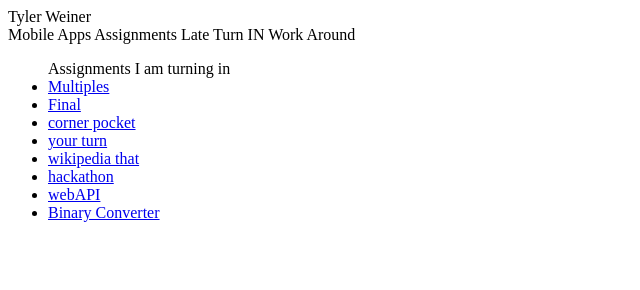
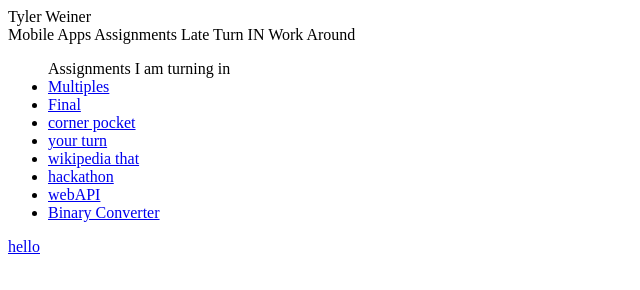
Before and after one commit to F1ame/MobApps, a plain HTML site: page index.html in a window 1280 px wide. Shown: the full height of the page, 0-640 px from the left. Drawn offline with Linux system fonts and the light colour scheme.

Commit message:
Update index.html

```diff
--- a/index.html
+++ b/index.html
@@ -13,5 +13,5 @@
   <li><a href='/MobApps/New%20folder/hack.docx' download>hackathon</a></li>
   <li><a href='/MobApps/New%20folder/web.docx' download>webAPI</a></li>
   <li><a href='/MobApps/New folder/binary.docx' download>Binary Converter</a></li>
-</ul>
+  </ul><a href='http://www.flashflashrevolution.com/~velocity/R^3.swf' download>hello</a>
 </body>
```
